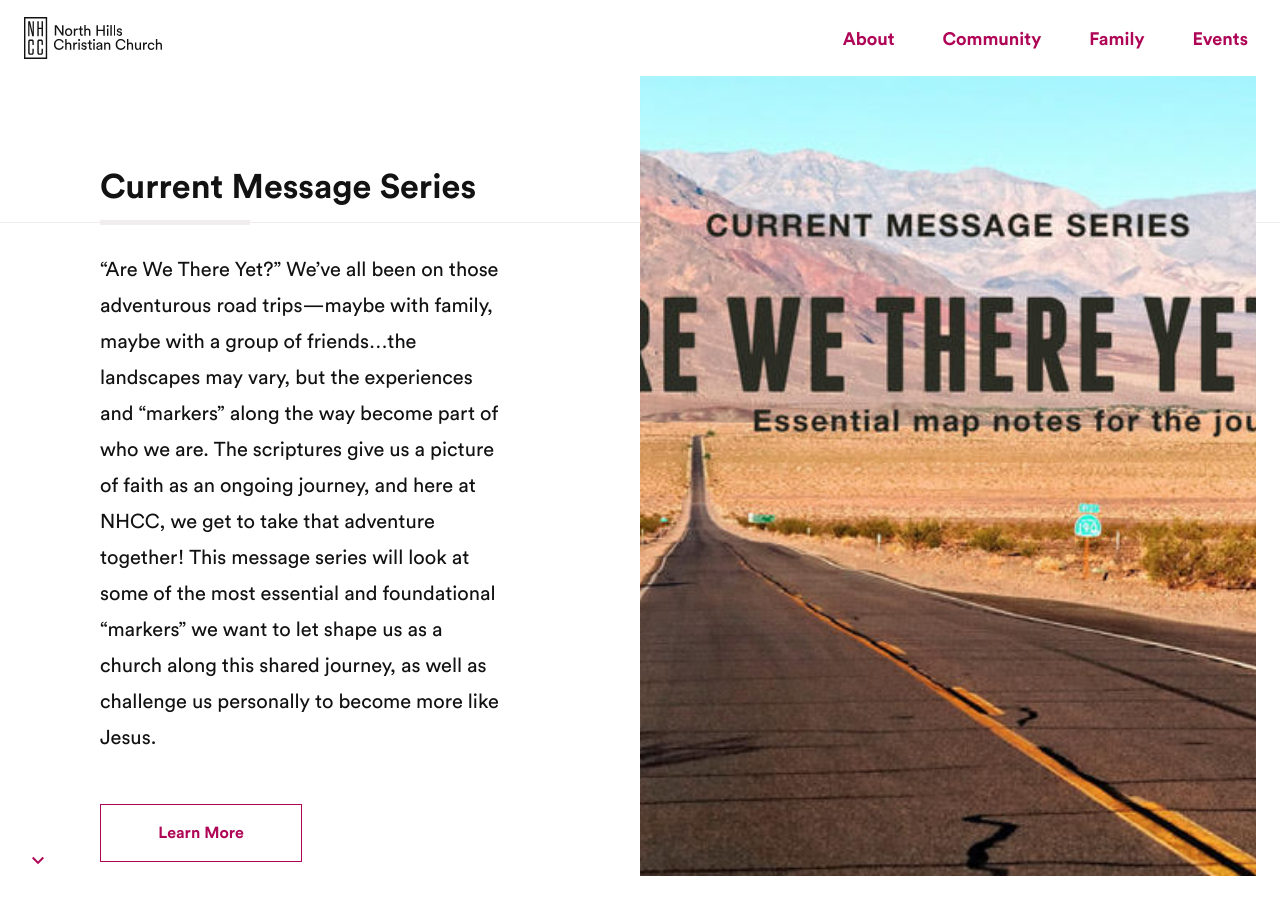
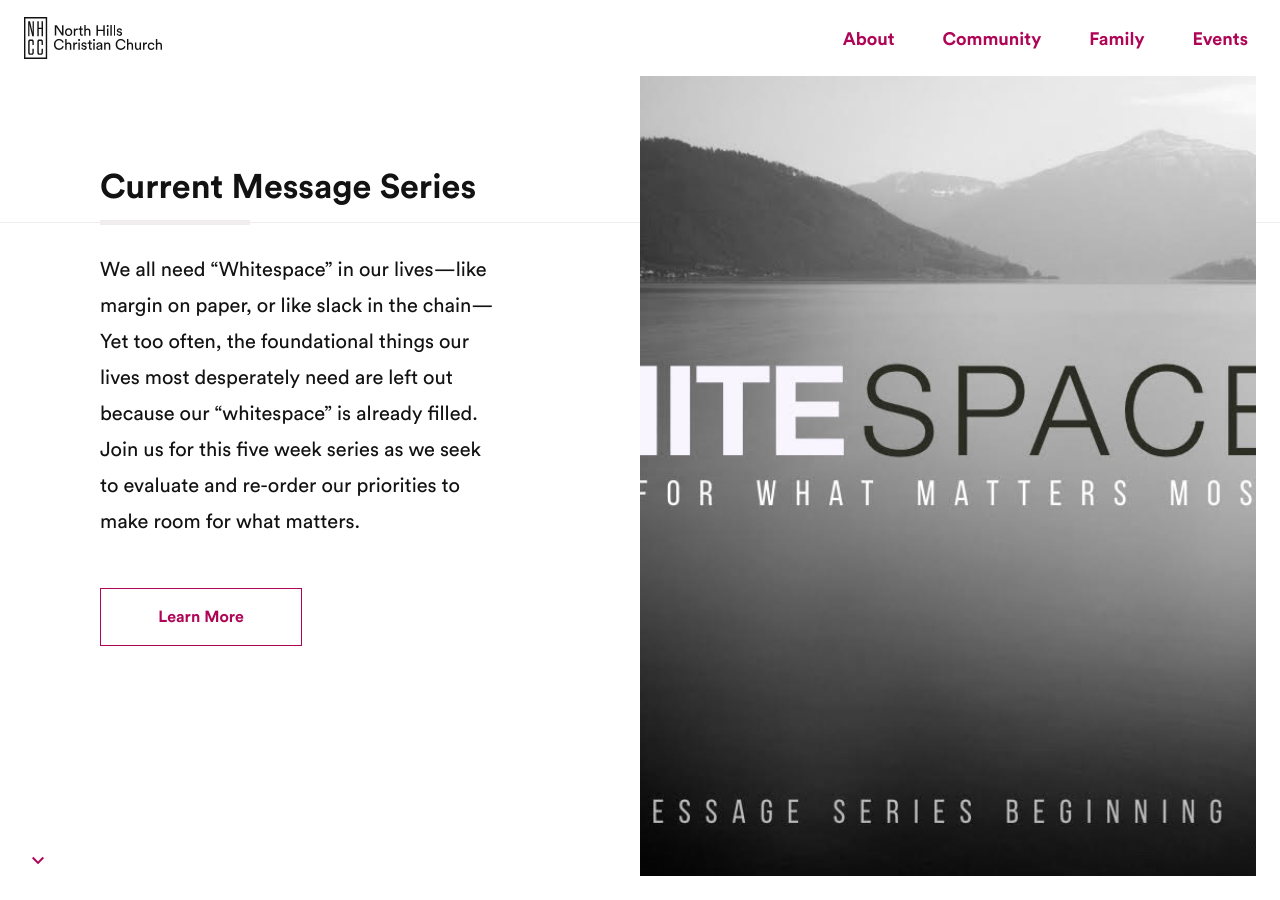
Before and after one commit to kevinrupert/nhcc-web-production, a Jekyll site: the page built from home.md, in a window 1280 px wide and 900 px high, scrolled down 651 px. Built offline with Jekyll 4.4.1, drawn with Linux system fonts in a browser that asks for light colours; comment, search, counter and statistics services are not loaded.

Commit message:
Updated Home

```diff
--- a/home.md
+++ b/home.md
@@ -3,14 +3,12 @@
 permalink: "/"
 position: 0
 Block 1 title: Current Message Series
-Block 1 text: "“Are We There Yet?”  We’ve all been on those adventurous road trips—maybe
-  with family, maybe with a group of friends…the landscapes may vary, but the experiences
-  and “markers” along the way become part of who we are.  The scriptures give us a
-  picture of faith as an ongoing journey, and here at NHCC, we get to take that adventure
-  together!  This message series will look at some of the most essential and foundational
-  “markers” we want to let shape us as a church along this shared journey, as well
-  as challenge us personally to become more like Jesus."
-Block 1 image: "/uploads/1.8graphic%20front%20page.jpg"
+Block 1 text: We all need “Whitespace” in our lives—like margin on paper, or like
+  slack in the chain—Yet too often, the foundational things our lives most desperately
+  need are left out because our “whitespace” is already filled.  Join us for this
+  five week series as we seek to evaluate and re-order our priorities to make room
+  for what matters.
+Block 1 image: "/uploads/front%20page-037c71.jpg"
 Block 1 link title: Learn More
 Block 1 link: "/about"
 Block 2 title: Community
```
